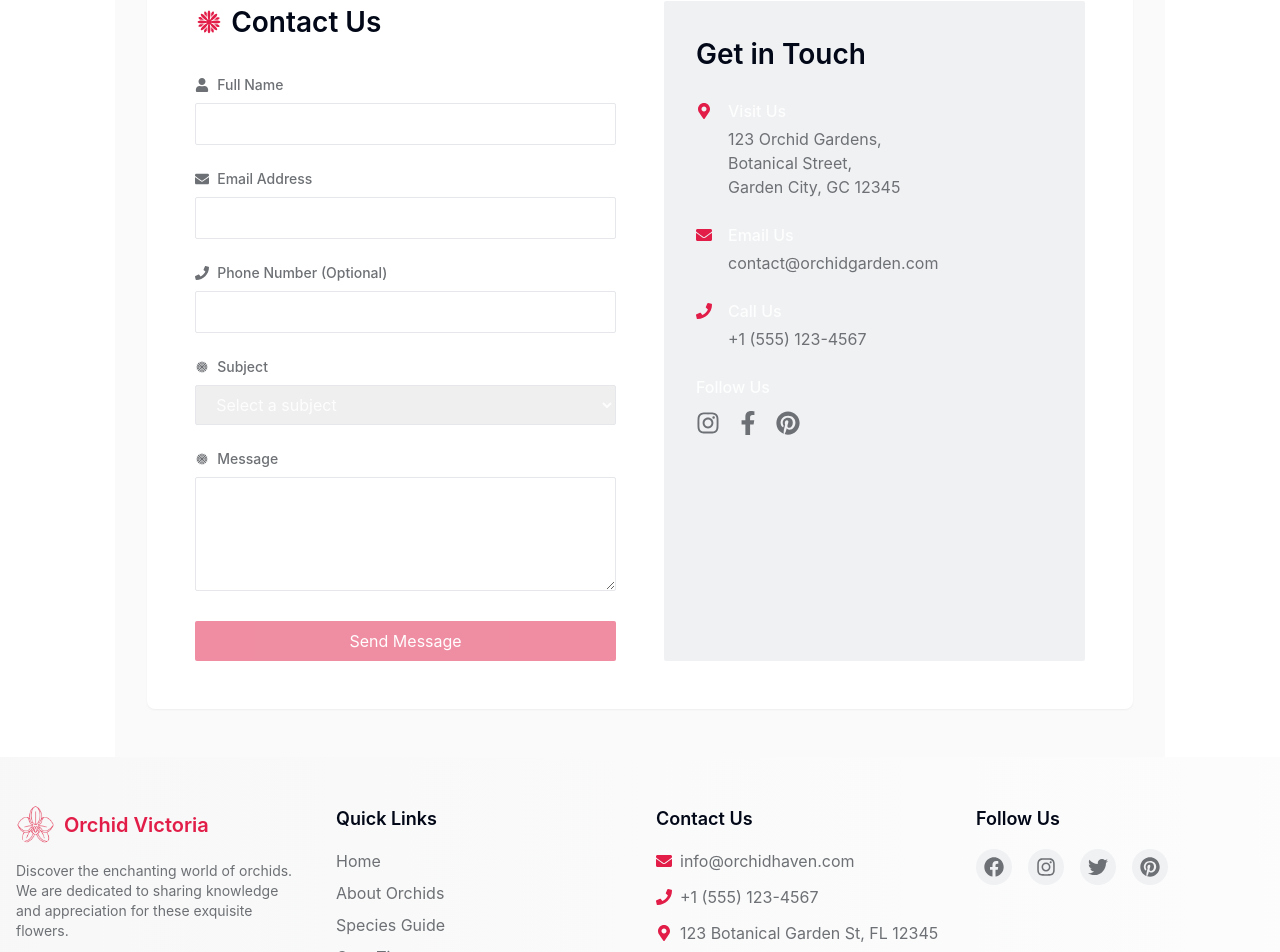
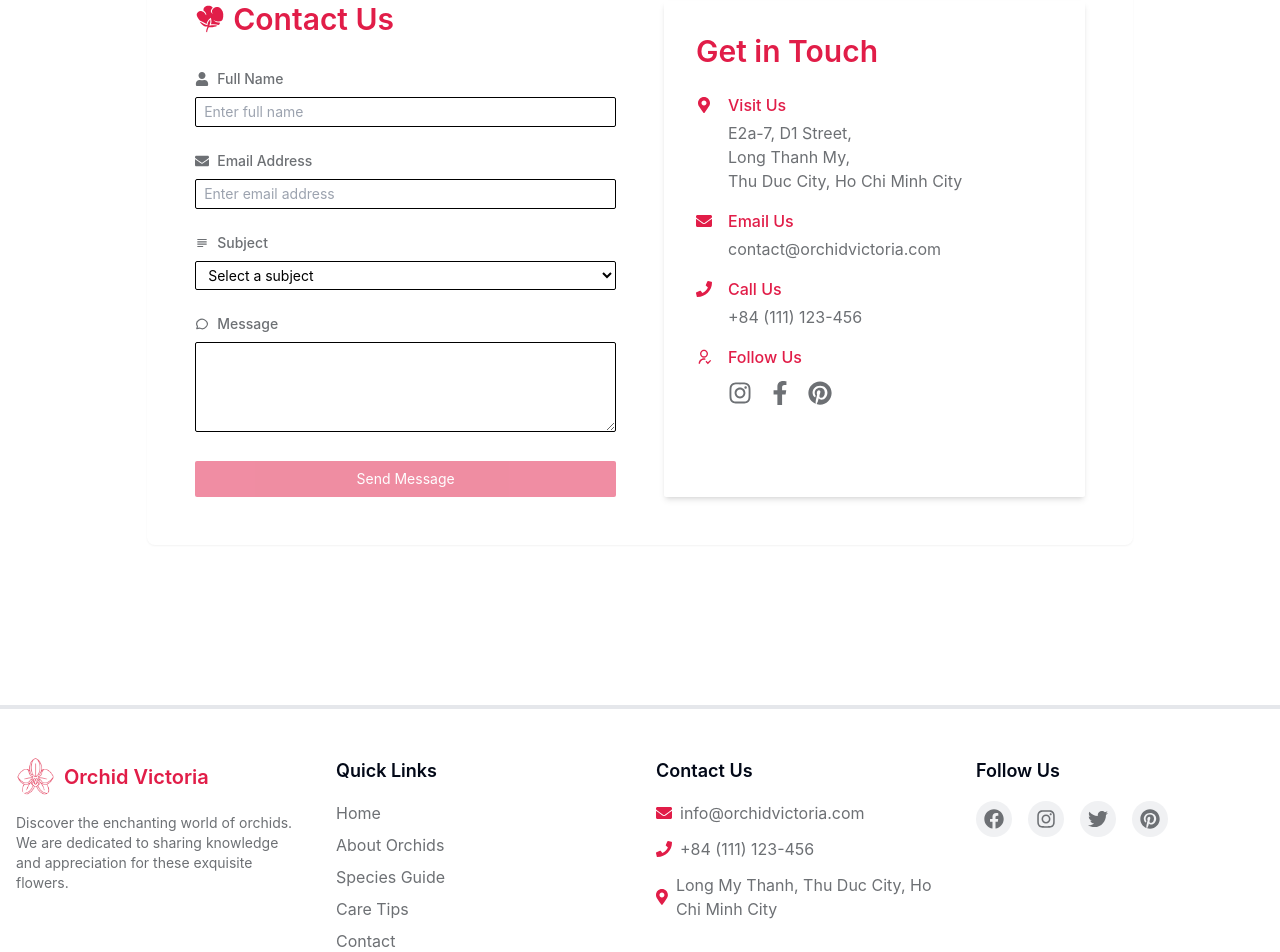
Before and after one commit to hq-nguyen/orchid-victoria, a React (Vite) app: page /contact in a window 1280 px wide. Shown: the part 159-1111 px from the top of the page. Built offline with nearby package versions, Linux system fonts and the light colour scheme.

Commit message:
enhance UI

```diff
--- a/src/component/Footer/Footer.jsx
+++ b/src/component/Footer/Footer.jsx
@@ -1,13 +1,22 @@
 import { FaFacebook, FaInstagram, FaTwitter, FaPinterest, FaPhone, FaEnvelope, FaMapMarkerAlt } from "react-icons/fa";
 import { data } from "../../assets/data";
+import { Link } from "react-router-dom";
 const Footer = () => {
   const currentYear = new Date().getFullYear();
 
+  const navigation = [
+    { name: "Home", path: "/" },
+    { name: "About Orchids", path: "/" },
+    { name: "Species Guide", path: "/" },
+    { name: "Care Tips", path: "/" },
+    { name: "Contact", path: "/contact" },
+  ];
+
   return (
-    <footer className="bg-gradient-to-r from-muted-foreground/5 to-secondary/20 text-foreground">
+    <footer className="border-t-4 dark:border-red-600 dark:bg-gray-900 dark:text-white text-foreground">
       <div className="max-w-7xl mx-auto px-4 py-12">
         <div className="grid grid-cols-1 md:grid-cols-2 lg:grid-cols-4 gap-8">
-          {/* Company Info */}
+          {/* Information */}
           <div className="space-y-4">
             <div className="flex items-center space-x-2">
               <img
@@ -27,20 +36,14 @@ const Footer = () => {
           <div>
             <h3 className="text-lg font-heading mb-4">Quick Links</h3>
             <ul className="space-y-2">
-              {[
-                "Home",
-                "About Orchids",
-                "Species Guide",
-                "Care Tips",
-                "Contact",
-              ].map((link) => (
-                <li key={link}>
-                  <button
+              {navigation.map((link) => (
+                <li key={link.name}>
+                  <Link
+                    to={link.path}
                     className="text-accent hover:text-primary transition-colors duration-200"
-                    onClick={() => console.log(`Navigate to ${link}`)}
                   >
-                    {link}
-                  </button>
+                    {link.name}
+                  </Link>
                 </li>
               ))}
             </ul>
@@ -52,15 +55,15 @@ const Footer = () => {
             <div className="space-y-3">
               <div className="flex items-center space-x-2">
                 <FaEnvelope className="text-primary" />
-                <span className="text-accent">info@orchidhaven.com</span>
+                <span className="text-accent">info@orchidvictoria.com</span>
               </div>
               <div className="flex items-center space-x-2">
                 <FaPhone className="text-primary" />
-                <span className="text-accent">+1 (555) 123-4567</span>
+                <span className="text-accent">+84 (111) 123-456</span>
               </div>
               <div className="flex items-center space-x-2">
                 <FaMapMarkerAlt className="text-primary" />
-                <span className="text-accent">123 Botanical Garden St, FL 12345</span>
+                <span className="text-accent">Long My Thanh, Thu Duc City, Ho Chi Minh City </span>
               </div>
             </div>
           </div>
@@ -91,7 +94,7 @@ const Footer = () => {
         {/* Copyright */}
         <div className="mt-12 pt-8 border-t border-border text-center">
           <p className="text-accent text-sm">
-            © {currentYear} Orchid Haven. All rights reserved.
+            © {currentYear} Orchid Victoria. All rights reserved.
           </p>
         </div>
       </div>
--- a/src/component/OrchidCard/OrchidCard.jsx
+++ b/src/component/OrchidCard/OrchidCard.jsx
@@ -4,8 +4,9 @@ import { FaArrowRight } from "react-icons/fa";
 import PropTypes from 'prop-types';
 import { useState } from 'react';
 import QuickViewModel from '../OrchidSection/QuickViewModel';
+import StarRating from '../../utils/StarRating';
 
-const OrchidCard = ({ id, image, name, origin, category, description }) => {
+const OrchidCard = ({ id, image, name, origin, rating, category, description }) => {
     const [isModalOpen, setIsModalOpen] = useState(false);
 
     const openModal = () => {
@@ -35,30 +36,16 @@ const OrchidCard = ({ id, image, name, origin, category, description }) => {
                 </div>
 
                 {/* content section */}
-                <div className='mt-2 p-4'>
-                    <Link to={`/orchid/${id}`} className='text-base font-bold text-gray-700 dark:text-white hover:text-red-600 duration-200'>{name}</Link>
+                <div className='p-4'>
+                    <Link to={`/orchid/${id}`} className='text-base font-bold text-gray-700 dark:text-white dark:hover:text-blue-600 hover:text-red-600 duration-200
+                                                          truncate w-full block overflow-hidden whitespace-nowrap'>
+                        {name}
+                    </Link>
                     <p className="flex items-center text-xs font-semibold text-gray-600 dark:text-white"><CiLocationOn className='mr-2' /> {origin}</p>
-                    <div className="flex items-center mt-2.5 mb-5">
+                    <div className="flex items-center mb-2">
                         {/* star - hardcode */}
                         <div className="flex items-center mt-2.5 mb-2">
-                            <div className="flex items-center space-x-1 rtl:space-x-reverse">
-                                <svg className="w-3 h-3 text-yellow-300" aria-hidden="true" xmlns="http://www.w3.org/2000/svg" fill="currentColor" viewBox="0 0 22 20">
-                                    <path d="M20.924 7.625a1.523 1.523 0 0 0-1.238-1.044l-5.051-.734-2.259-4.577a1.534 1.534 0 0 0-2.752 0L7.365 5.847l-5.051.734A1.535 1.535 0 0 0 1.463 9.2l3.656 3.563-.863 5.031a1.532 1.532 0 0 0 2.226 1.616L11 17.033l4.518 2.375a1.534 1.534 0 0 0 2.226-1.617l-.863-5.03L20.537 9.2a1.523 1.523 0 0 0 .387-1.575Z" />
-                                </svg>
-                                <svg className="w-3 h-3 text-yellow-300" aria-hidden="true" xmlns="http://www.w3.org/2000/svg" fill="currentColor" viewBox="0 0 22 20">
-                                    <path d="M20.924 7.625a1.523 1.523 0 0 0-1.238-1.044l-5.051-.734-2.259-4.577a1.534 1.534 0 0 0-2.752 0L7.365 5.847l-5.051.734A1.535 1.535 0 0 0 1.463 9.2l3.656 3.563-.863 5.031a1.532 1.532 0 0 0 2.226 1.616L11 17.033l4.518 2.375a1.534 1.534 0 0 0 2.226-1.617l-.863-5.03L20.537 9.2a1.523 1.523 0 0 0 .387-1.575Z" />
-                                </svg>
-                                <svg className="w-3 h-3 text-yellow-300" aria-hidden="true" xmlns="http://www.w3.org/2000/svg" fill="currentColor" viewBox="0 0 22 20">
-                                    <path d="M20.924 7.625a1.523 1.523 0 0 0-1.238-1.044l-5.051-.734-2.259-4.577a1.534 1.534 0 0 0-2.752 0L7.365 5.847l-5.051.734A1.535 1.535 0 0 0 1.463 9.2l3.656 3.563-.863 5.031a1.532 1.532 0 0 0 2.226 1.616L11 17.033l4.518 2.375a1.534 1.534 0 0 0 2.226-1.617l-.863-5.03L20.537 9.2a1.523 1.523 0 0 0 .387-1.575Z" />
-                                </svg>
-                                <svg className="w-3 h-3 text-yellow-300" aria-hidden="true" xmlns="http://www.w3.org/2000/svg" fill="currentColor" viewBox="0 0 22 20">
-                                    <path d="M20.924 7.625a1.523 1.523 0 0 0-1.238-1.044l-5.051-.734-2.259-4.577a1.534 1.534 0 0 0-2.752 0L7.365 5.847l-5.051.734A1.535 1.535 0 0 0 1.463 9.2l3.656 3.563-.863 5.031a1.532 1.532 0 0 0 2.226 1.616L11 17.033l4.518 2.375a1.534 1.534 0 0 0 2.226-1.617l-.863-5.03L20.537 9.2a1.523 1.523 0 0 0 .387-1.575Z" />
-                                </svg>
-                                <svg className="w-3 h-3 text-gray-200 dark:text-gray-600" aria-hidden="true" xmlns="http://www.w3.org/2000/svg" fill="currentColor" viewBox="0 0 22 20">
-                                    <path d="M20.924 7.625a1.523 1.523 0 0 0-1.238-1.044l-5.051-.734-2.259-4.577a1.534 1.534 0 0 0-2.752 0L7.365 5.847l-5.051.734A1.535 1.535 0 0 0 1.463 9.2l3.656 3.563-.863 5.031a1.532 1.532 0 0 0 2.226 1.616L11 17.033l4.518 2.375a1.534 1.534 0 0 0 2.226-1.617l-.863-5.03L20.537 9.2a1.523 1.523 0 0 0 .387-1.575Z" />
-                                </svg>
-                            </div>
-                            <span className="bg-blue-100 text-blue-800 text-xs font-semibold px-2.5 py-0.5 rounded-sm dark:bg-blue-200 dark:text-blue-800 ms-3">5.0</span>
+                            <StarRating rating={rating} />
                         </div>
                     </div>
 
@@ -83,6 +70,7 @@ OrchidCard.propTypes = {
     origin: PropTypes.string.isRequired,
     category: PropTypes.string.isRequired,
     description: PropTypes.string.isRequired,
+    rating: PropTypes.number.isRequired,
 };
 
 export default OrchidCard;
--- a/src/component/OrchidSection/OrchidSection.jsx
+++ b/src/component/OrchidSection/OrchidSection.jsx
@@ -12,6 +12,7 @@ const OrchidSection = () => {
           image={orchid.image}
           name={orchid.name}
           origin={orchid.origin}
+          rating={orchid.rating}
           category={orchid.category}
           description={orchid.description}
           />
--- a/src/page/Contact.jsx
+++ b/src/page/Contact.jsx
@@ -1,19 +1,22 @@
-import React, { useState } from "react";
+import { useState } from "react";
 import { useForm } from "react-hook-form";
 import { yupResolver } from "@hookform/resolvers/yup";
 import * as yup from "yup";
+import { GiCottonFlower } from "react-icons/gi";
+import { MdOutlineSubject } from "react-icons/md";
+import { TbMessageCircle } from "react-icons/tb"
+import { RiUserFollowLine } from "react-icons/ri";
 import { FaUser, FaEnvelope, FaPhone, FaMapMarkerAlt, FaInstagram, FaFacebookF, FaPinterest } from "react-icons/fa";
-import { IoIosFlower } from "react-icons/io";
 
 const schema = yup.object().shape({
   fullName: yup.string().required("Full name is required"),
   email: yup.string().email("Invalid email").required("Email is required"),
-  phone: yup.string().matches(/^[0-9+-]+$/, "Invalid phone number"),
   subject: yup.string().required("Please select a subject"),
   message: yup.string().required("Message is required").min(10, "Message must be at least 10 characters")
 });
 
 const Contact = () => {
+
   const [isSubmitted, setIsSubmitted] = useState(false);
   const { register, handleSubmit, formState: { errors, isValid } } = useForm({
     resolver: yupResolver(schema),
@@ -27,64 +30,56 @@ const Contact = () => {
   };
 
   return (
-    <div className="min-h-screen bg-background py-12 px-4 sm:px-6 lg:px-8">
+    <div className="min-h-screen py-12 px-4 sm:px-6 lg:px-8 ">
       <div className="max-w-7xl mx-auto">
-        <div className="bg-card rounded-lg shadow-sm p-8 md:p-12">
+        <div className="bg-card dark:bg-gray-800 rounded-lg shadow-sm p-8 md:p-12">
           <div className="grid grid-cols-1 md:grid-cols-2 gap-12">
             {/* Contact Form */}
             <div>
-              <h2 className="text-heading font-heading text-foreground mb-8 flex items-center">
-                <IoIosFlower className="text-primary mr-2" />
+              <h2 className="text-3xl text-primary dark:text-white font-heading text-foreground mb-8 flex items-center">
+                <GiCottonFlower className="mr-2" />
                 Contact Us
               </h2>
 
-              <form onSubmit={handleSubmit(onSubmit)} className="space-y-6">
+              <form onSubmit={handleSubmit(onSubmit)} className="space-y-6 text-black text-sm">
+                {/* name */}
                 <div>
                   <label className="flex items-center text-sm font-medium text-accent mb-2">
                     <FaUser className="mr-2" /> Full Name
                   </label>
                   <input
                     {...register("fullName")}
-                    className="w-full px-4 py-2 border rounded-sm focus:ring-2 focus:ring-primary focus:border-transparent"
+                    className="w-full px-2 py-1 bg-white border border-black border-solid rounded-sm focus:ring-2 focus:ring-primary focus:border-transparent"
+                    placeholder="Enter full name"
                   />
                   {errors.fullName && (
                     <p className="text-destructive text-sm mt-1">{errors.fullName.message}</p>
                   )}
                 </div>
 
+                {/* email */}
                 <div>
                   <label className="flex items-center text-sm font-medium text-accent mb-2">
                     <FaEnvelope className="mr-2" /> Email Address
                   </label>
                   <input
                     {...register("email")}
-                    className="w-full px-4 py-2 border rounded-sm focus:ring-2 focus:ring-primary focus:border-transparent"
+                    className="w-full px-2 py-1 bg-white border border-black border-solid rounded-sm focus:ring-2 focus:ring-primary focus:border-transparent"
+                    placeholder="Enter email address"
                   />
                   {errors.email && (
                     <p className="text-destructive text-sm mt-1">{errors.email.message}</p>
                   )}
                 </div>
 
+                {/* Type */}
                 <div>
                   <label className="flex items-center text-sm font-medium text-accent mb-2">
-                    <FaPhone className="mr-2" /> Phone Number (Optional)
-                  </label>
-                  <input
-                    {...register("phone")}
-                    className="w-full px-4 py-2 border rounded-sm focus:ring-2 focus:ring-primary focus:border-transparent"
-                  />
-                  {errors.phone && (
-                    <p className="text-destructive text-sm mt-1">{errors.phone.message}</p>
-                  )}
-                </div>
-
-                <div>
-                  <label className="flex items-center text-sm font-medium text-accent mb-2">
-                    <IoIosFlower className="mr-2" /> Subject
+                    <MdOutlineSubject className="mr-2" /> Subject
                   </label>
                   <select
                     {...register("subject")}
-                    className="w-full px-4 py-2 border rounded-sm focus:ring-2 focus:ring-primary focus:border-transparent"
+                    className="w-full px-2 py-1 bg-white border border-black border-solid rounded-sm focus:ring-2 focus:ring-primary focus:border-transparent"
                   >
                     <option value="">Select a subject</option>
                     <option value="general">General Inquiry</option>
@@ -99,12 +94,12 @@ const Contact = () => {
 
                 <div>
                   <label className="flex items-center text-sm font-medium text-accent mb-2">
-                    <IoIosFlower className="mr-2" /> Message
+                    <TbMessageCircle className="mr-2" /> Message
                   </label>
                   <textarea
                     {...register("message")}
                     rows="4"
-                    className="w-full px-4 py-2 border rounded-sm focus:ring-2 focus:ring-primary focus:border-transparent"
+                    className="w-full px-2 py-1 bg-white border border-black border-solid rounded-sm focus:ring-2 focus:ring-primary focus:border-transparent"
                   ></textarea>
                   {errors.message && (
                     <p className="text-destructive text-sm mt-1">{errors.message.message}</p>
@@ -114,7 +109,7 @@ const Contact = () => {
                 <button
                   type="submit"
                   disabled={!isValid}
-                  className="w-full bg-primary text-primary-foreground py-2 px-4 rounded-sm hover:opacity-90 disabled:opacity-50 disabled:cursor-not-allowed transition-opacity duration-200"
+                  className="w-full bg-primary dark:bg-blue-500 text-primary-foreground py-2 px-4 rounded-sm hover:opacity-90 disabled:opacity-50 disabled:cursor-not-allowed transition-opacity duration-200"
                 >
                   Send Message
                 </button>
@@ -128,34 +123,36 @@ const Contact = () => {
             </div>
 
             {/* Contact Information */}
-            <div className="bg-secondary p-8 rounded-sm">
-              <h3 className="text-heading font-heading text-foreground mb-6">Get in Touch</h3>
+            <div className="shadow-md p-8 rounded-sm">
+              <h3 className="text-3xl text-primary dark:text-white font-heading text-foreground mb-6">Get in Touch</h3>
 
-              <div className="space-y-6">
-                <div className="flex items-start">
-                  <FaMapMarkerAlt className="text-primary mt-1 mr-4" />
+              <div className="space-y-4">
+                <div className="flex items-start text-primary">
+                  <FaMapMarkerAlt className="text-primary dark:text-white mt-1 mr-4" />
                   <div>
-                    <h4 className="font-medium mb-1">Visit Us</h4>
-                    <p className="text-accent">123 Orchid Gardens,<br />Botanical Street,<br />Garden City, GC 12345</p>
+                    <h4 className="font-medium mb-1 text-primary dark:text-white">Visit Us</h4>
+                    <p className="text-accent">E2a-7, D1 Street,<br />Long Thanh My,<br />Thu Duc City, Ho Chi Minh City</p>
                   </div>
                 </div>
 
-                <div className="flex items-start">
-                  <FaEnvelope className="text-primary mt-1 mr-4" />
+                <div className="flex items-start text-primary dark:text-white">
+                  <FaEnvelope className="text-primary dark:text-white mt-1 mr-4" />
                   <div>
                     <h4 className="font-medium mb-1">Email Us</h4>
-                    <p className="text-accent">contact@orchidgarden.com</p>
+                    <p className="text-accent">contact@orchidvictoria.com</p>
                   </div>
                 </div>
 
-                <div className="flex items-start">
-                  <FaPhone className="text-primary mt-1 mr-4" />
+                <div className="flex items-start text-primary dark:text-white">
+                  <FaPhone className="text-primary dark:text-white mt-1 mr-4" />
                   <div>
                     <h4 className="font-medium mb-1">Call Us</h4>
-                    <p className="text-accent">+1 (555) 123-4567</p>
+                    <p className="text-accent">+84 (111) 123-456</p>
                   </div>
                 </div>
 
+                <div className="flex items-start text-primary dark:text-white">
+                  <RiUserFollowLine className="text-primary dark:text-white mt-1 mr-4" />
                   <div>
                     <h4 className="font-medium mb-3">Follow Us</h4>
                     <div className="flex space-x-4">
@@ -176,6 +173,7 @@ const Contact = () => {
           </div>
         </div>
       </div>
+    </div>
   );
 };
 
--- /dev/null
+++ b/src/utils/StarRating.jsx
@@ -0,0 +1,21 @@
+import { FaStar } from "react-icons/fa";
+import PropTypes from 'prop-types';
+
+const StarRating = ({ rating }) => {
+    return (
+        <div className="flex items-center ">
+            {[...Array(5)].map((_, index) => (
+                <FaStar
+                    key={index}
+                    className={`${index < Math.floor(rating) ? "text-yellow-400" : "text-gray-300"} w-4 h-4`}
+                />
+            ))}
+            <span className="ml-2 text-gray-600 dark:text-white">{rating}</span>
+        </div>
+    );
+};
+StarRating.propTypes = {
+    rating: PropTypes.number.isRequired,
+};
+
+export default StarRating;
```
Also changed, not shown: src/component/OrchidDetail/OrchidDetail.jsx (+16 -29 lines). Lines whose indentation alone changed are shown as unchanged.
